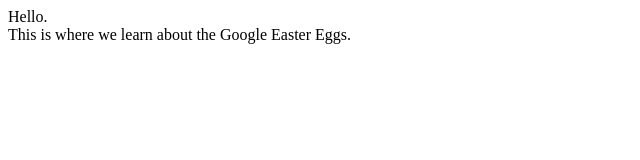
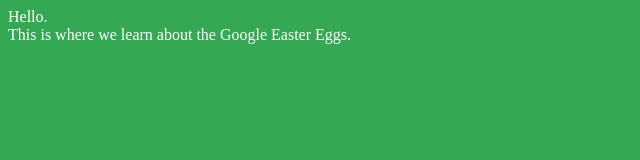
Before and after one commit to graysoncreation/Google-Eggs, a plain HTML site: page index.html in a window 1280 px wide. Shown: the whole page, without its empty margins (0-640 px from the left). Drawn offline with Linux system fonts and the light colour scheme.

Commit message:
added color

```diff
--- a/index.html
+++ b/index.html
@@ -4,9 +4,10 @@
     <meta charset="UTF-8">
     <meta name="viewport" content="width=device-width, initial-scale=1.0">
     <title>Google Eggs</title>
+    <link rel="stylesheet" href="styles.css">
 </head>
 <body>
     Hello.<br>
-    This is where we learn about the Google Easter Eggs.
+    This is where we learn about the Google Easter Eggs.<br>
 </body>
 </html>
--- /dev/null
+++ b/styles.css
@@ -0,0 +1,6 @@
+html{
+    background-color: #34A853;
+}
+body{
+    color: #ffffff;
+}
```
